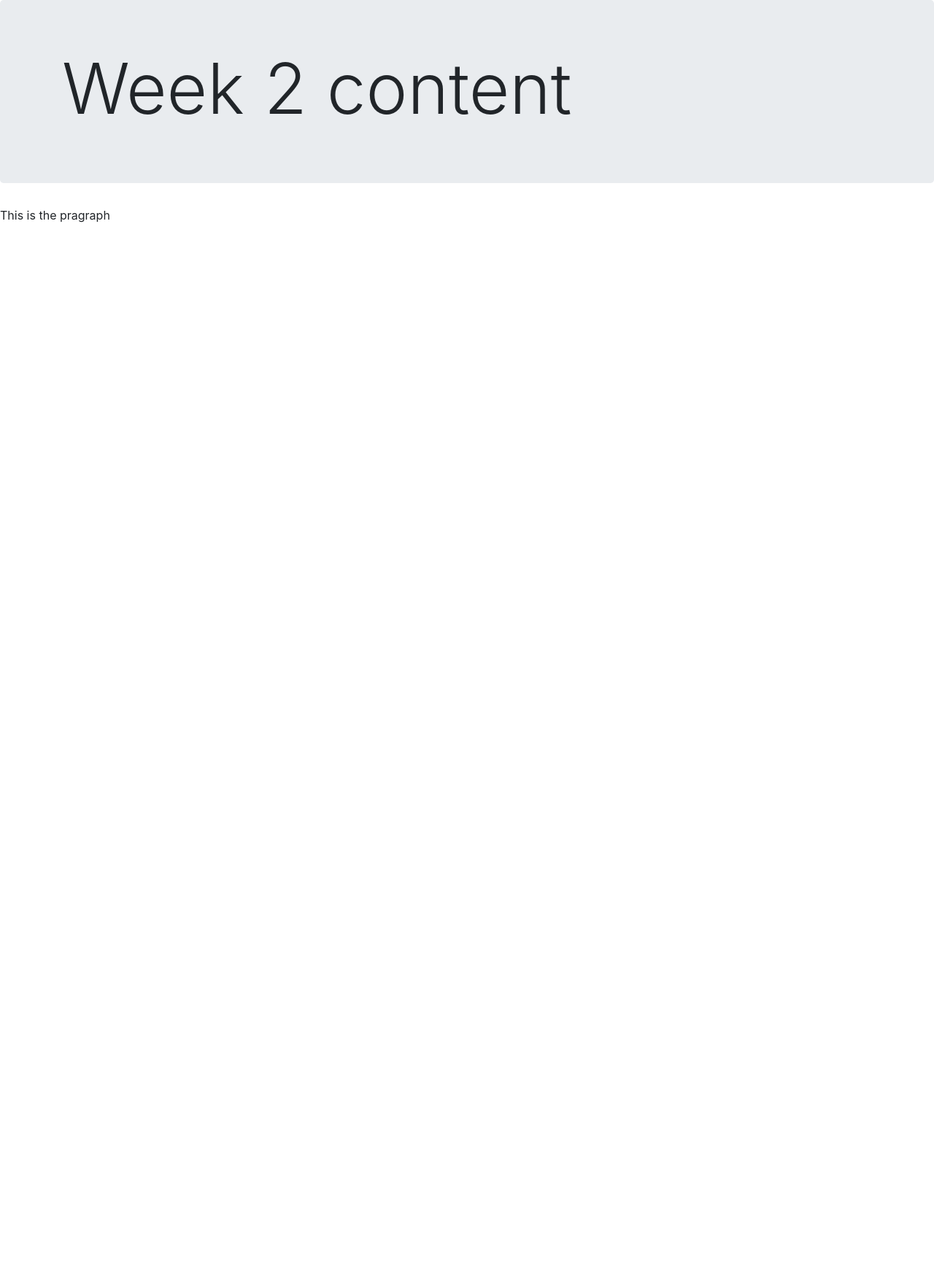
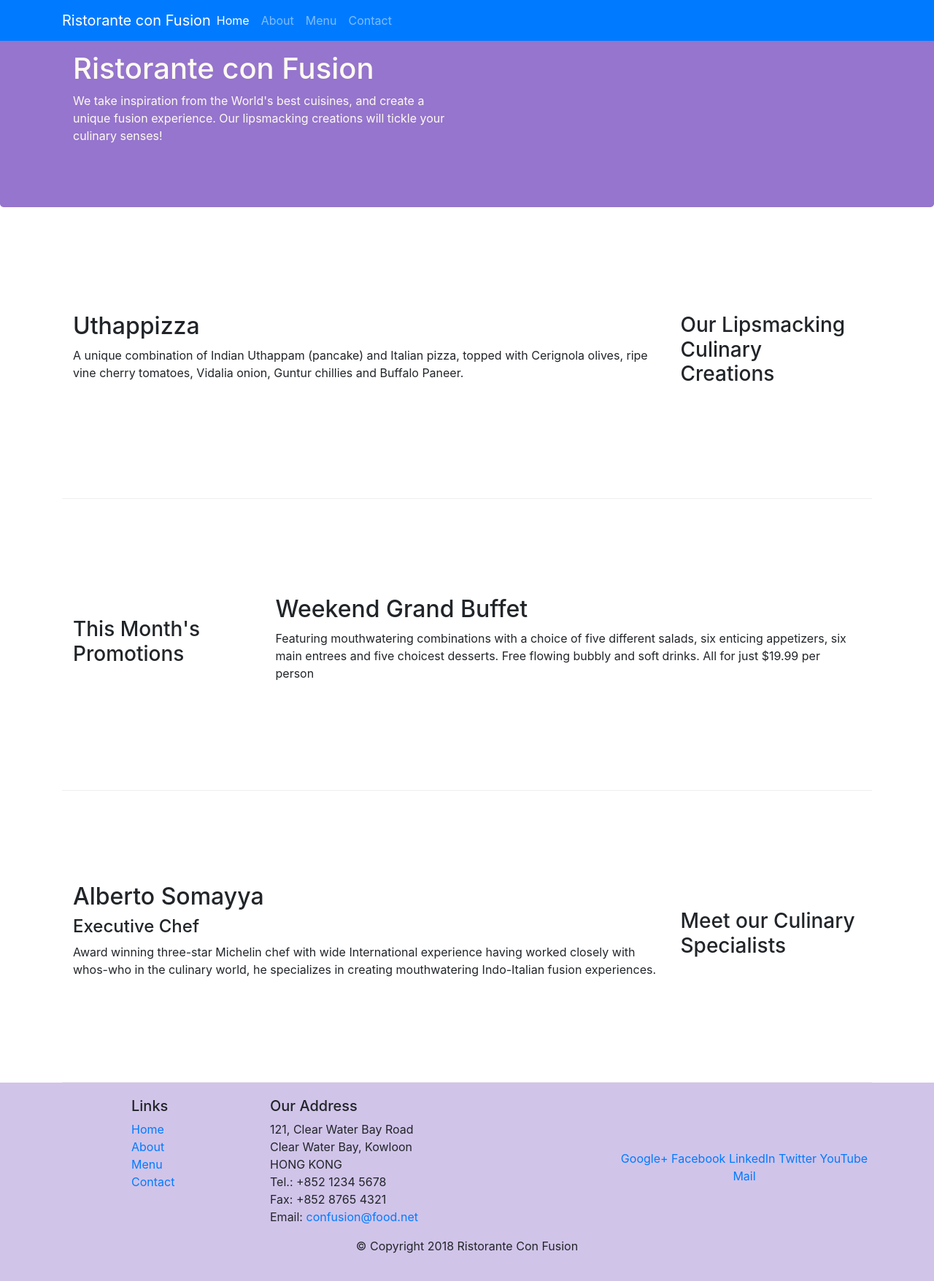
Before and after one commit to eternalAbyss/Web-Development, a website: page Coursera/week2/index.html in a window 1280 px wide. Shown: the whole page at 73% size. Before the commit the page ends 800 px from the top, so only its background shows below. Drawn offline with nearby package versions, Linux system fonts and the light colour scheme.

Commit message:
basic advances

```diff
--- /dev/null
+++ b/Coursera/week2/CSS/styles.css
@@ -0,0 +1,38 @@
+.row-header{
+    margin: 0px auto;
+    padding: 0px auto;
+}
+
+.row-content{
+    margin: 0px auto;
+    padding: 50px 0px 50px 0px;
+    border-bottom: 1px ridge;
+    min-height: 400px;
+}
+
+.footer {
+    background-color: #D1C4E9;
+    margin: 0px auto;
+    padding: 20px 0px 20px 0px;
+}
+
+.jumbotron {
+    padding: 70px 30px 70px 30px;
+    margin: 0px auto;
+    background: #9575CD;
+    color: floralwhite;
+}
+
+.address{
+    font-size: 80%;
+    margin: 0px;
+    color: #0F0F0F;
+}
+
+.history{
+    padding: 100px 0px 100px 0px;
+}
+
+.corporate{
+    padding-bottom: 50px;
+}
--- a/Coursera/week2/index.html
+++ b/Coursera/week2/index.html
@@ -7,19 +7,131 @@
     <!-- Bootstrap -->
     <link rel="stylesheet" href="./node_modules/bootstrap/dist/css/bootstrap.min.css">
 
+    <!--CSS-->
+    <link rel="stylesheet" href="./CSS/styles.css">
+
     <title>Week 2</title>
 </head>
 <body>
+    <nav class="navbar navbar-dark navbar-expand-sm bg-primary fixed-top">
+        <div class="container">
+            <button class="navbar-toggler" type="button" data-toggle="collapse" data-target="#Navbar">
+                <span class="navbar-toggler-icon"></span>
+            </button>
+            <a href="#" class="navbar-brand mr-auto">Ristorante con Fusion</a>
+            <div class="collapse navbar-collapse" id="Navbar">
+                <ul class="navbar-nav mr-auto">
+                    <li class="nav-item active"><a class="nav-link" href="#">Home</a></li>
+                    <li class="nav-item"><a class="nav-link" href="./aboutus.html">About</a></li>
+                    <li class="nav-item"><a class="nav-link" href="#">Menu</a></li>
+                    <li class="nav-item"><a class="nav-link" href="#">Contact</a></li>
+                </ul>
+            </div>
+        </div>
+    </nav>
     <header class="jumbotron">
         <div class="container">
-            <div class="row justify-content-center">
-                <div class="col">
-                    <h1 class="display-1">Week 2 content</h1>
+            <div class="row row-header">
+                <div class="col-12 col-sm-6">
+                    <h1>Ristorante con Fusion</h1>
+                    <p>
+                        We take inspiration from the World's best cuisines, and create a unique fusion
+                        experience. Our lipsmacking creations will tickle your culinary senses!
+                    </p>
+                </div>
+                <div class="col-12 col-sm">
                 </div>
             </div>
         </div>
     </header>
-    <p>This is the pragraph</p>
+
+    <div class="container">
+        <div class="row row-content align-items-center">
+            <div class="col-12 col-sm-4 order-sm-last col-md-3">
+                <h3>Our Lipsmacking Culinary Creations</h3>
+            </div>
+            <div class="col col-sm order-sm-first col-md">
+                <h2>
+                    Uthappizza
+                </h2>
+                <p>
+                    A unique combination of Indian Uthappam (pancake) and Italian pizza, topped with
+                    Cerignola olives, ripe vine cherry tomatoes, Vidalia onion, Guntur chillies and
+                    Buffalo Paneer.
+                </p>
+            </div>
+        </div>
+
+
+        <div class="row row-content align-items-center">
+            <div class="col-12 col-sm-4 col-md-3">
+                <h3>This Month's Promotions</h3>
+            </div>
+            <div class="col col-sm col-md">
+                <h2>
+                    Weekend Grand Buffet
+                </h2>
+                <p>
+                    Featuring mouthwatering combinations with a choice of five different salads,
+                    six enticing appetizers, six main entrees and five choicest desserts. Free
+                    flowing bubbly and soft drinks. All for just $19.99 per person
+                </p>
+            </div>
+        </div>
+
+        <div class="row row-content align-items-center">
+            <div class="col-12 col-sm-4 order-sm-last col-md-3">
+                <h3>Meet our Culinary Specialists</h3>
+            </div>
+            <div class="col col-sm order-sm-first col-md">
+                <h2>Alberto Somayya</h2>
+                <h4>Executive Chef</h4>
+                <p>Award winning three-star Michelin chef with wide International experience having worked closely with whos-who in the culinary world, he specializes in creating mouthwatering Indo-Italian fusion experiences. </p>
+            </div>
+        </div>
+    </div>
+
+    <footer class="footer">
+        <div class="container">
+            <div class="row">
+                <div class="offset-1 col-4 col-sm-2">
+                    <h5>Links</h5>
+                    <ul class="list-unstyled">
+                        <li><a href="#">Home</a></li>
+                        <li><a href="./aboutus.html">About</a></li>
+                        <li><a href="#">Menu</a></li>
+                        <li><a href="#">Contact</a></li>
+                    </ul>
+                </div>
+                <div class="col-7 col-sm-5">
+                    <h5>Our Address</h5>
+                    <address>
+                        121, Clear Water Bay Road<br>
+                        Clear Water Bay, Kowloon<br>
+                        HONG KONG<br>
+                        Tel.: +852 1234 5678<br>
+                        Fax: +852 8765 4321<br>
+                        Email: <a href="mailto:confusion@food.net">confusion@food.net</a>
+                    </address>
+                </div>
+                <div class="col-12 col-sm-4 align-self-center">
+                    <div class="text-center">
+                        <a href="http://google.com/+">Google+</a>
+                        <a href="http://www.facebook.com/profile.php?id=">Facebook</a>
+                        <a href="http://www.linkedin.com/in/">LinkedIn</a>
+                        <a href="http://twitter.com/">Twitter</a>
+                        <a href="http://youtube.com/">YouTube</a>
+                        <a href="mailto:">Mail</a>
+                    </div>
+                </div>
+            </div>
+            <div class="row justify-content-center">
+                <div class="col-auto">
+                    <p>© Copyright 2018 Ristorante Con Fusion</p>
+                </div>
+            </div>
+        </div>
+    </footer>
 
 <!--Adding the required javacript files-->
 <script src="./node_modules/jquery/dist/jquery.slim.min.js"></script>
```
Also changed, not shown: Coursera/week2/aboutus.html (added, +129 -0 lines).
